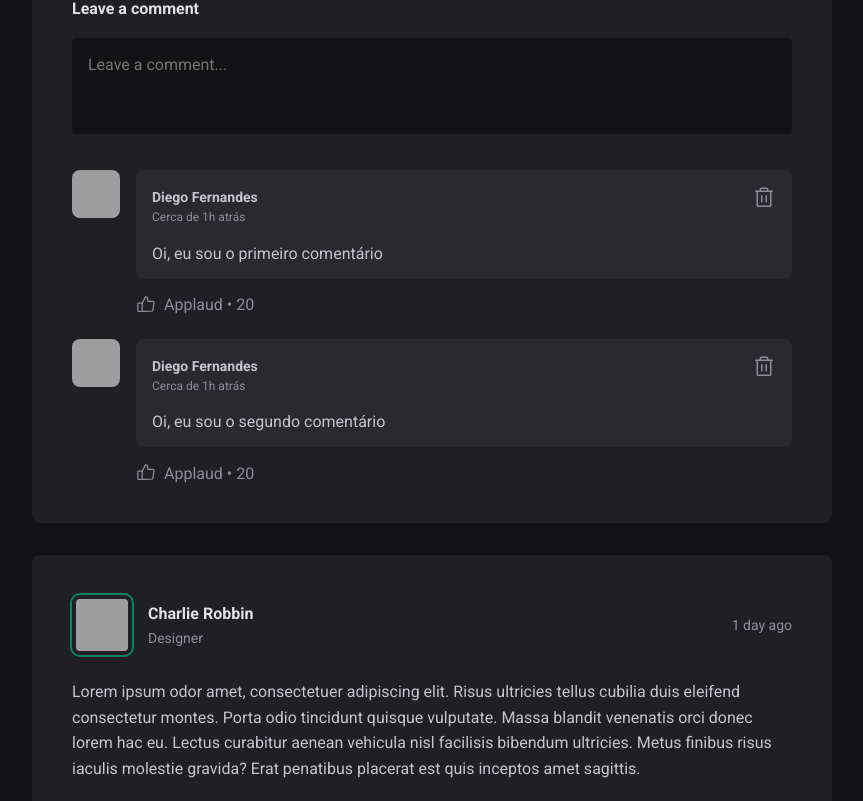
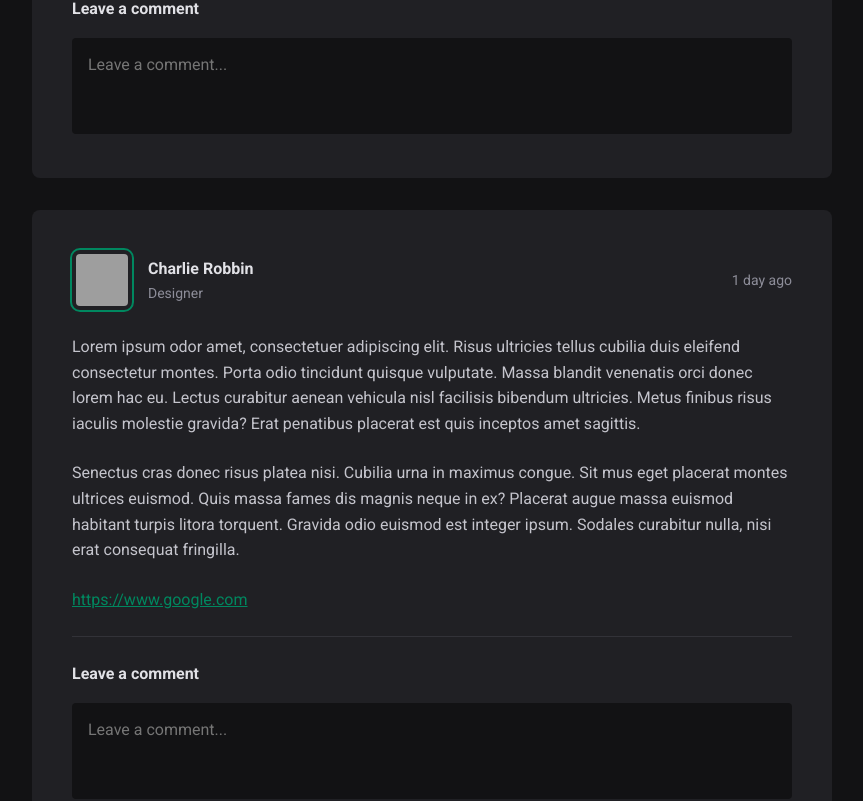
Before and after one commit to amanda-santos/feed, a React (Vite) app: page / in a window 1280 px wide. Shown: the part 559-1360 px from the top of the page, without its empty margins (352-1215 px from the left). Built offline with nearby package versions, Linux system fonts and the light colour scheme; grey boxes are pictures that could not be loaded.

Commit message:
feat: ✨ validate form

```diff
--- a/src/components/Post/Post.module.css
+++ b/src/components/Post/Post.module.css
@@ -106,8 +106,13 @@
   transition: background-color 0.2s;
 }
 
-.commentForm button[type="submit"]:hover {
+.commentForm button[type="submit"]:not(:disabled):hover {
   background: var(--green-300);
+}
+
+.commentForm button[type="submit"]:disabled {
+  opacity: 0.7;
+  cursor: not-allowed;
 }
 
 .commentList {
--- a/src/components/Post/index.tsx
+++ b/src/components/Post/index.tsx
@@ -1,4 +1,10 @@
-import { ChangeEvent, FormEvent, ReactElement, useState } from "react";
+import {
+  ChangeEvent,
+  FormEvent,
+  InvalidEvent,
+  ReactElement,
+  useState,
+} from "react";
 import { format, formatDistanceToNow } from "date-fns";
 
 import { Avatar } from "../Avatar";
@@ -9,21 +15,17 @@ import styles from "./Post.module.css";
 
 type PostProps = Omit<PostType, "id">;
 
+type CommentType = {
+  id: number;
+  content: string;
+};
+
 export const Post = ({
   author,
   content,
   publishedAt,
 }: PostProps): ReactElement => {
-  const [comments, setComments] = useState([
-    {
-      id: 1,
-      content: "Oi, eu sou o primeiro comentário",
-    },
-    {
-      id: 2,
-      content: "Oi, eu sou o segundo comentário",
-    },
-  ]);
+  const [comments, setComments] = useState<CommentType[]>([]);
   const [newCommentText, setNewCommentText] = useState("");
 
   const formattedPublishedAt = format(publishedAt, "MMM dd, HH:mm a");
@@ -32,7 +34,14 @@ export const Post = ({
   });
 
   const handleNewCommentChange = (event: ChangeEvent<HTMLTextAreaElement>) => {
+    event.target.setCustomValidity("");
     setNewCommentText(event.target.value);
+  };
+
+  const handleNewCommentInvalid = (
+    event: InvalidEvent<HTMLTextAreaElement>
+  ) => {
+    event.target.setCustomValidity("You must write a comment.");
   };
 
   const handleCreateNewComment = (event: FormEvent<HTMLFormElement>): void => {
@@ -82,17 +91,21 @@ export const Post = ({
         <strong>Leave a comment</strong>
 
         <textarea
+          required
           placeholder="Leave a comment..."
           value={newCommentText}
           onChange={handleNewCommentChange}
+          onInvalid={handleNewCommentInvalid}
         ></textarea>
 
         <footer>
-          <button type="submit">Post</button>
+          <button type="submit" disabled={!newCommentText}>
+            Post
+          </button>
         </footer>
       </form>
 
-      <div className={styles.commentList}>
+      <div className={comments.length > 0 ? styles.commentList : ""}>
         {comments.map(({ id, content }) => (
           <Comment
             key={id}
```
